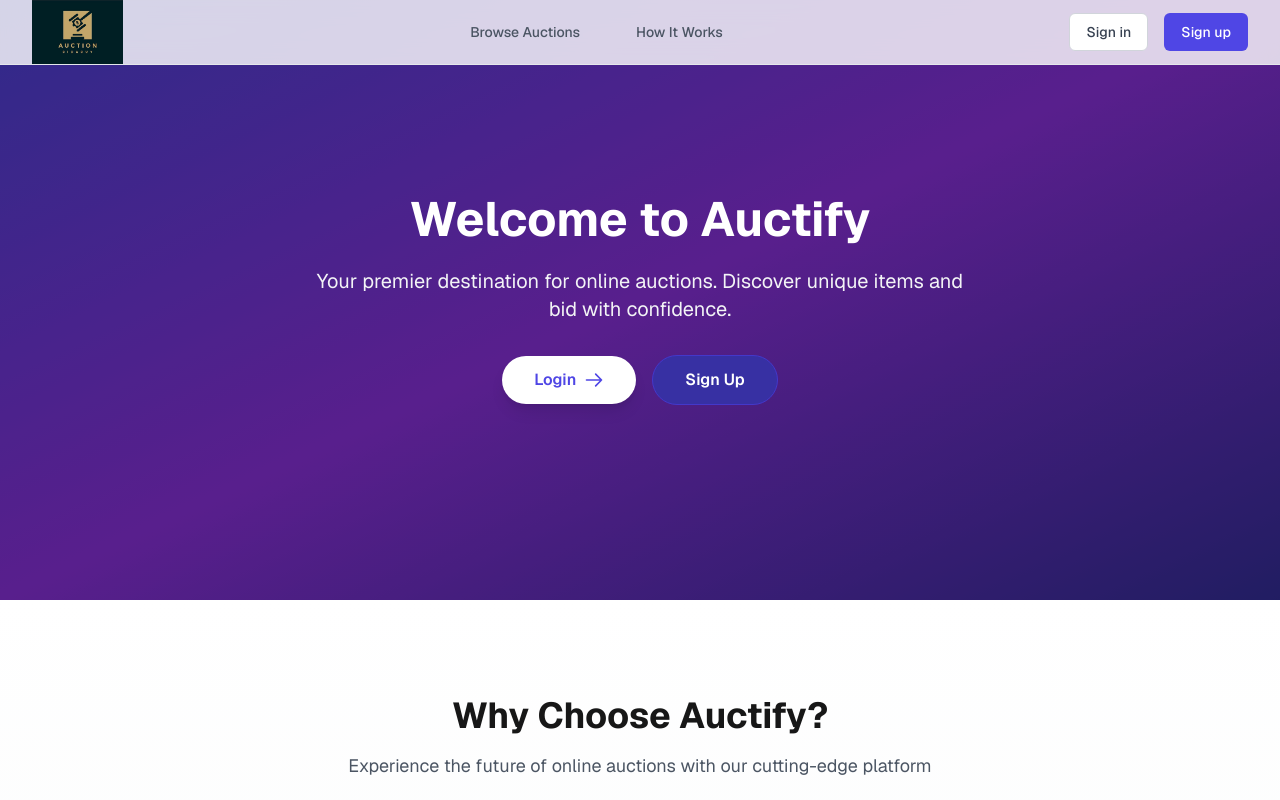
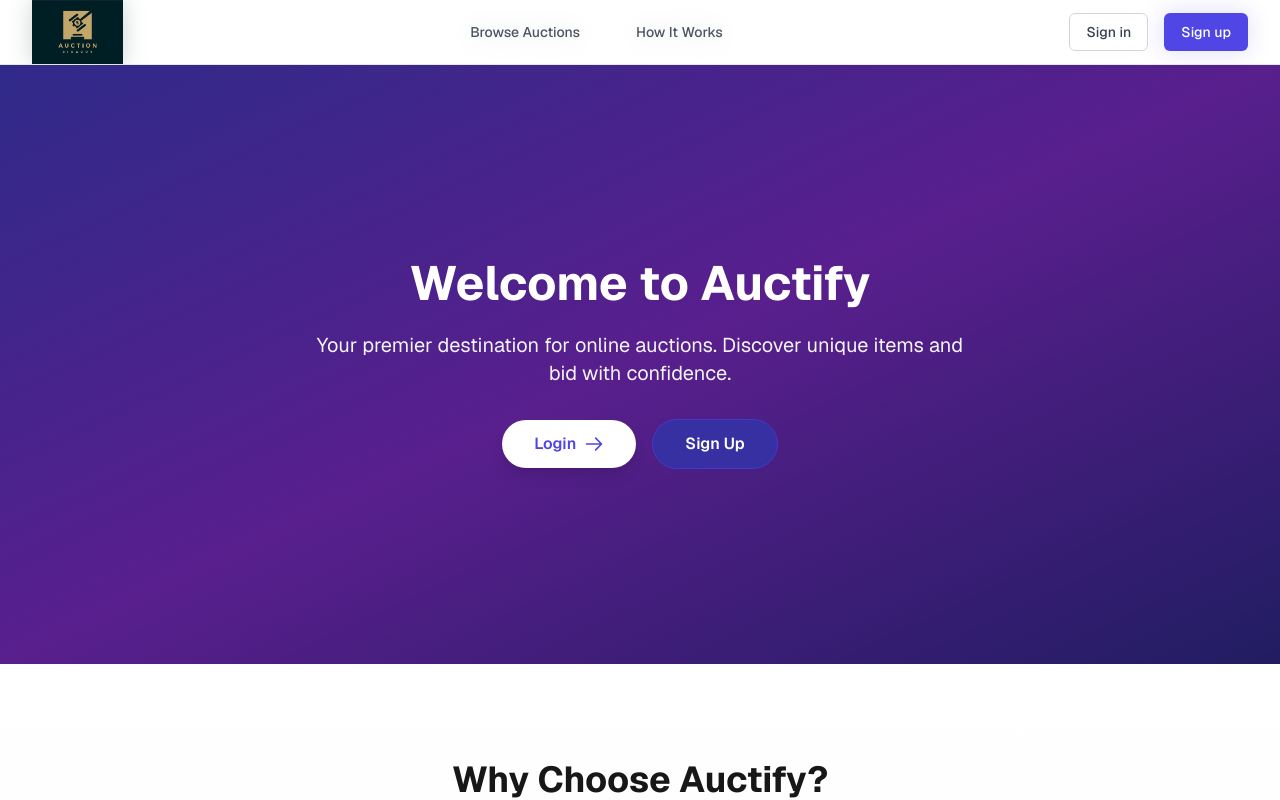
Before and after one commit to amangupta20/auctify, a Next.js app: page / in a window 1280 px wide. Shown: the top 800 px of the page. Built offline with nearby package versions, Linux system fonts and the light colour scheme; no server answers.

Commit message:
Add Navbar and adjust layout for consistent page structure

```diff
--- a/app/auction/[id]/page.tsx
+++ b/app/auction/[id]/page.tsx
@@ -150,6 +150,7 @@ export default async function AuctionPage(props: PageProps) {
                       <span className="px-3 py-1 rounded-full text-indigo-600 text-xs font-medium bg-gray-100">
                         {auction.category}
                       </span>
+
                       <span className="px-3 py-1 rounded-full text-indigo-600 text-xs font-medium bg-gray-100">
                         {auction.condition}
                       </span>
--- a/app/layout.tsx
+++ b/app/layout.tsx
@@ -1,6 +1,7 @@
 import type { Metadata } from "next";
 import { Geist, Geist_Mono } from "next/font/google";
 import "./globals.css";
+import Navbar from "./components/Navbar";
 
 const geistSans = Geist({
   variable: "--font-geist-sans",
@@ -31,7 +32,10 @@ export default function RootLayout({
       <body
         className={`${geistSans.variable} ${geistMono.variable} antialiased`}
       >
-        {children}
+        <Navbar />
+        <main className="pt-16">
+          {children}
+        </main>
       </body>
     </html>
   );
```
